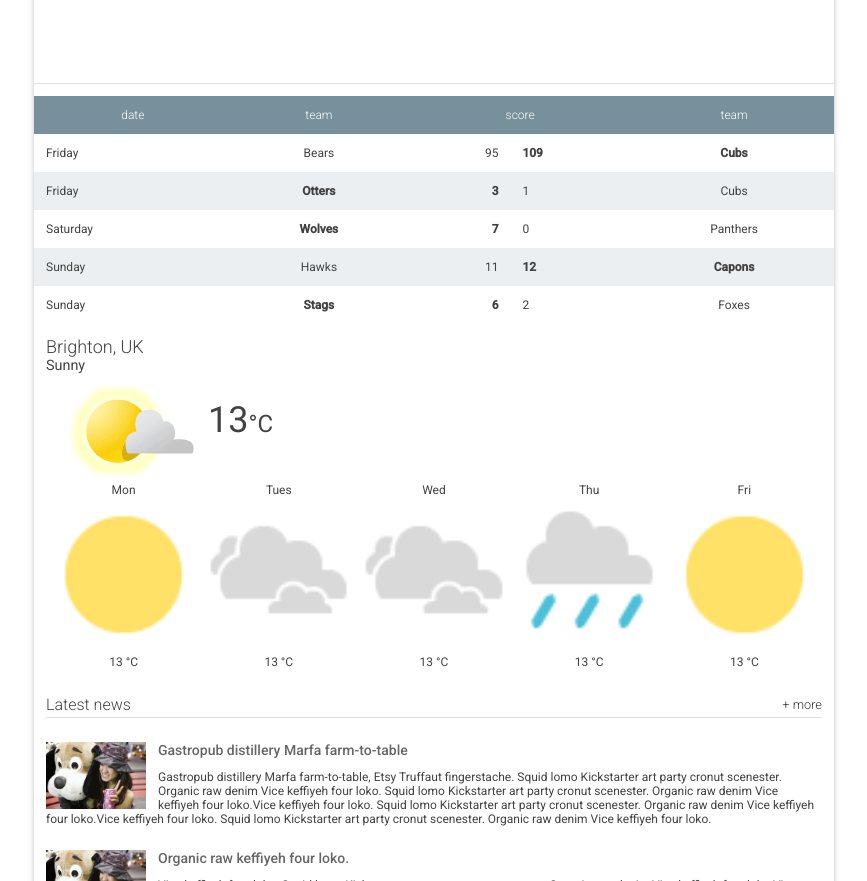
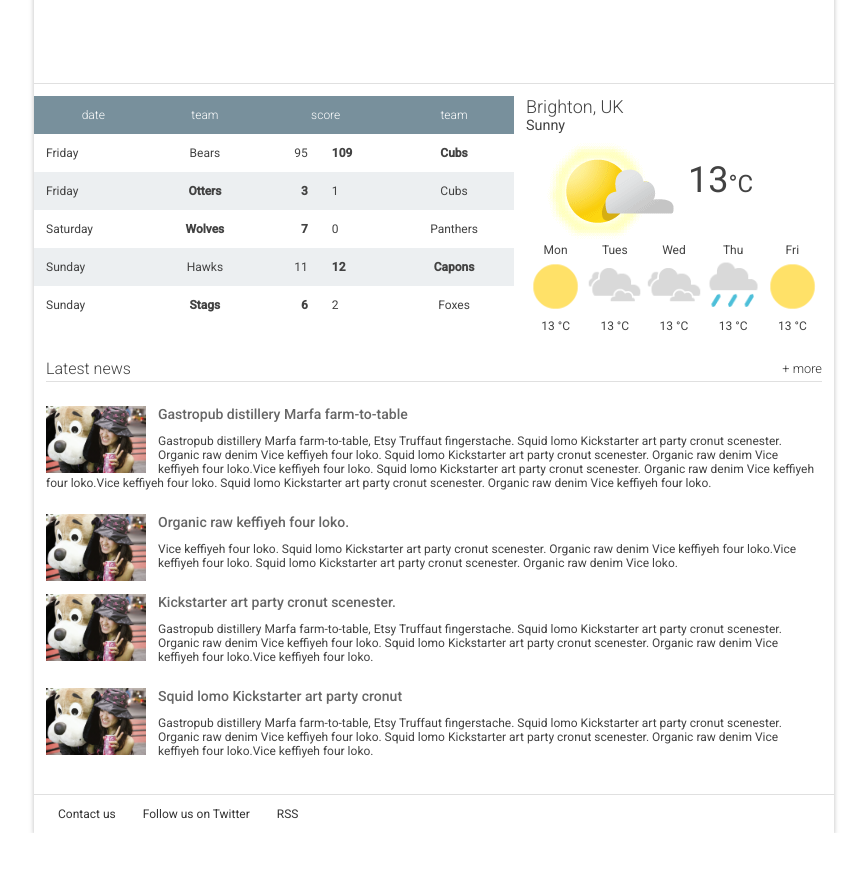
Before and after one commit to lexCerveza/Udacity-Front-End-Nanodegree, a plain HTML site: page responsive_web_design_fundamentals/lesson_5_practice/Start/index.html in a window 1280 px wide. Shown: the part 693-1574 px from the top of the page, without its empty margins (206-1073 px from the left). After the commit the page ends 1526 px from the top, so only its background shows below. Drawn offline with Linux system fonts and the light colour scheme.

Commit message:
Flexed sport score and weather

```diff
--- a/responsive_web_design_fundamentals/lesson_5_practice/Start/index.html
+++ b/responsive_web_design_fundamentals/lesson_5_practice/Start/index.html
@@ -57,6 +57,7 @@
           </ul>
         </section>
 
+        <div class="scores-weather-container">
           <section class="scores">
             <table class="scores__table">
               <thead>
@@ -103,7 +104,6 @@
                   <td>2</td>
                   <td>Foxes</td>
                 </tr>
-
               </tbody>
             </table>
           </section>
@@ -138,6 +138,9 @@
             </li>
           </ul>
         </section>
+
+        </div>
+
 
         <section class="news recent-news">
           <h2 class="news__title">Latest news <a href="#" class="news__more">+ more</a></h2>
--- a/responsive_web_design_fundamentals/lesson_5_practice/Start/main.css
+++ b/responsive_web_design_fundamentals/lesson_5_practice/Start/main.css
@@ -204,6 +204,16 @@ main {
   text-decoration: underline;
 }
 
+/*
+  Sport Scores and Weather container
+*/
+
+.scores-weather-container {
+  display: flex;
+  flex-direction : row;
+  flex-wrap : wrap;
+}
+
 
 /*
  *
@@ -212,7 +222,7 @@ main {
  */
 
 .scores {
-  width: 100%;
+  min-width: 60%;
   padding-top: 1em;
 }
 
@@ -260,7 +270,7 @@ main {
  */
 
 .weather {
-  width: 100%;
+  width: 40%;
   padding: 1em;
 }
 
@@ -374,6 +384,14 @@ footer a {
 */
 
 @media screen and (max-width: 600px){
+  .scores {
+    width: 100%;
+  }
+
+  .weather {
+    width: 100%;
+  }
+
   .header__logo {
     height: 48px;
   }
```
Lines whose indentation alone changed are shown as unchanged.
